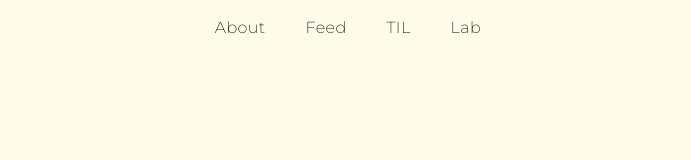
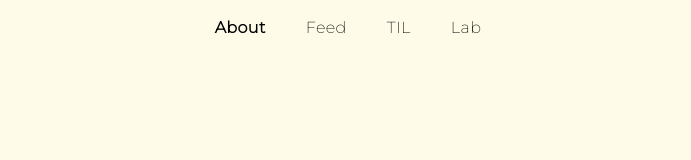
Before and after one commit to pyrsuit/pyrsuit-dev-blog, a SvelteKit app: page / in a window 1280 px wide. Shown: the top 160 px of the page, without its empty margins (292-983 px from the left). Built offline with nearby package versions, Linux system fonts and the light colour scheme.

Commit message:
fix: Fix prod vs dev path difference

```diff
--- a/src/routes/+layout.svelte
+++ b/src/routes/+layout.svelte
@@ -1,18 +1,19 @@
 <script>
   import "../app.css";
+  import { base } from '$app/paths';
   import { page } from '$app/stores';
 
   const paths = [
-    { name: 'About', href: '/blog' },
-    { name: 'Feed', href: '/blog/feed' },
-    { name: 'TIL', href: '/blog/til' },
-    { name: 'Lab', href: '/blog/lab' }
+    { name: 'About', href: '/' },
+    { name: 'Feed', href: '/feed' },
+    { name: 'TIL', href: '/til' },
+    { name: 'Lab', href: '/lab' }
   ];
 
   $: active = $page.url.pathname;
 
   function isActive(href) {
-    return active === href || active.startsWith(href + '/');
+    return active === base + href || active.startsWith(base + href + '/');
   }
 </script>
 
@@ -26,7 +27,7 @@
 <nav class="bg-yellow-50 p-4 flex justify-center gap-10 shadow-sm">
   {#each paths as path}
     <a
-      href={path.href}
+      href={base + path.href}
       class="text-black tracking-wide text-center cursor-pointer transition-all duration-300 font-extralight hover:font-semibold"
       class:selected={isActive(path.href)}
       style="font-family: 'Montserrat', sans-serif;"
--- a/svelte.config.js
+++ b/svelte.config.js
@@ -15,7 +15,7 @@ const config = {
 			fallback: undefined
 		}),
 		paths: {
-			base: process.env.NODE_ENV === 'production' ? '/pyrsuit-dev-blog' : '/blog'
+			base: process.env.NODE_ENV === 'production' ? '/pyrsuit-dev-blog' : ''
         }
 	}
 };
```
